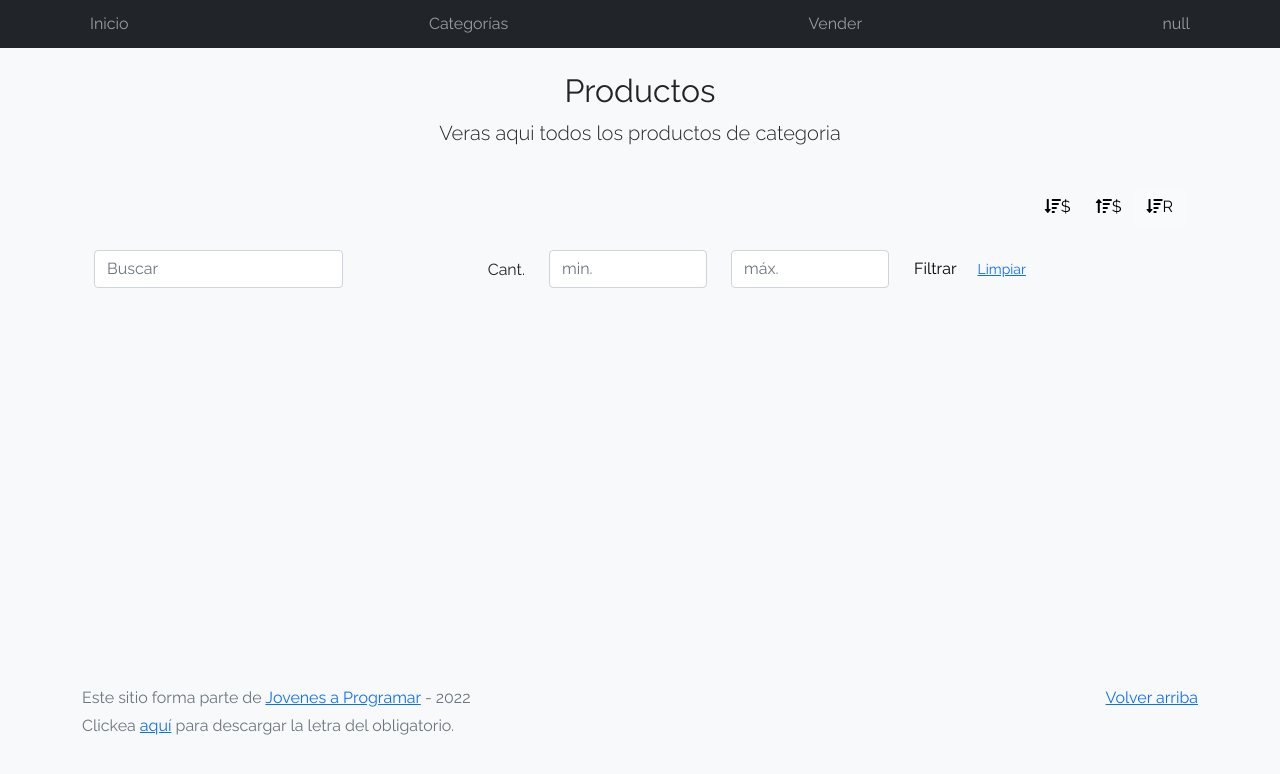
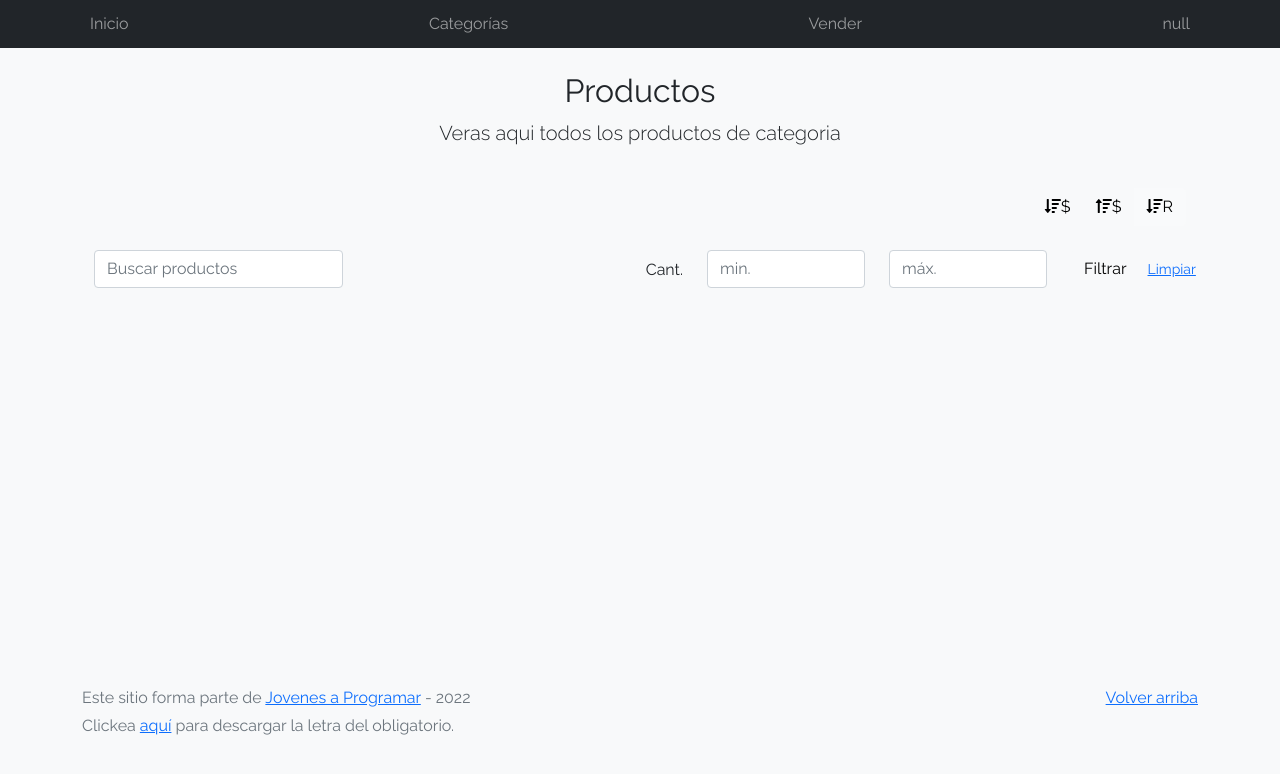
Before and after one commit to gerchenko/E-commerce-JAP, a plain HTML site: page products.html in a window 1280 px wide. Drawn offline with Linux system fonts and the light colour scheme; no server answers.

Commit message:
google + detalles visuales + limpiar

```diff
--- a/js/products.js
+++ b/js/products.js
@@ -104,7 +104,9 @@ boton_filtrar.addEventListener('click', filtrar);
 limpiar.addEventListener("click", function(){
     cantidad_maxima.value = "";
     cantidad_minima.value = "";
+    filtrar();
     mostrarArray()
+
 })
 const filtrar_nombre = ()=>{
     products.innerHTML = "";
--- a/products.html
+++ b/products.html
@@ -59,18 +59,18 @@
       <div class="container d-flex">
         <div class="row container p-0">
           <div class="col-3">
-            <input class="form-control" type="search" placeholder="Buscar" id="buscar">
+            <input class="form-control" type="search" placeholder="Buscar productos" id="buscar">
           </div>
           <div class="col">
             <p class="font-weight-normal text-end my-2">Cant.</p>
           </div>
-          <div class="col">
+          <div class="col-2">
             <input class="form-control" type="number" placeholder="min." id="cantidad_minima">
           </div>
-          <div class="col">
+          <div class="col-2">
             <input class="form-control" type="number" placeholder="máx." id="cantidad_maxima">
           </div>
-          <div class="col-3 p-0">
+          <div class="col-1 me-4">
             <div class="btn-group" role="group">
               <button class="btn btn-light btn-block" id="filtrar">Filtrar</button>
               <button class="btn btn-link btn-sm" id="limpiar">Limpiar</button>
```
Also changed, not shown: js/login.js (+4 -6 lines).
